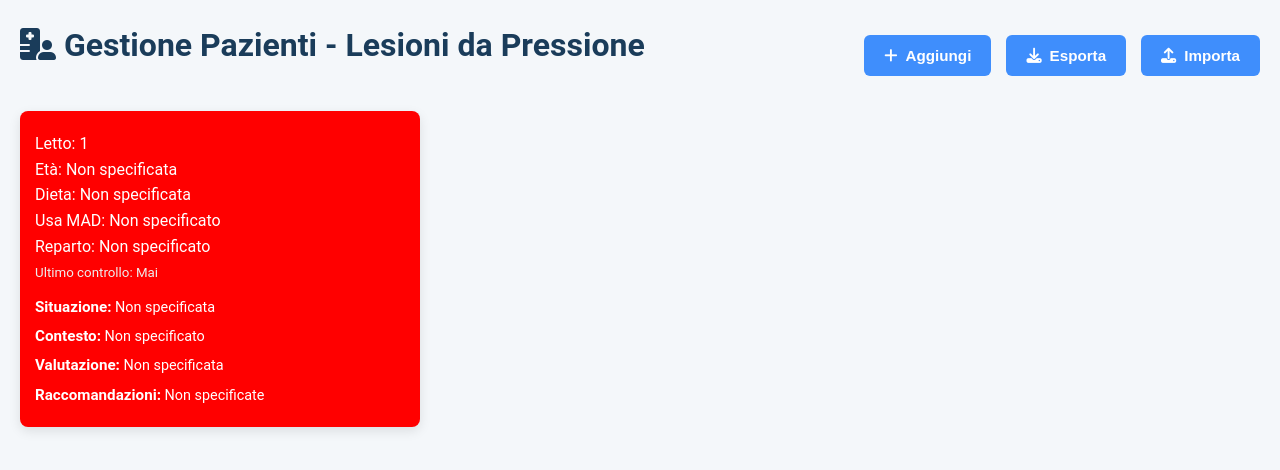
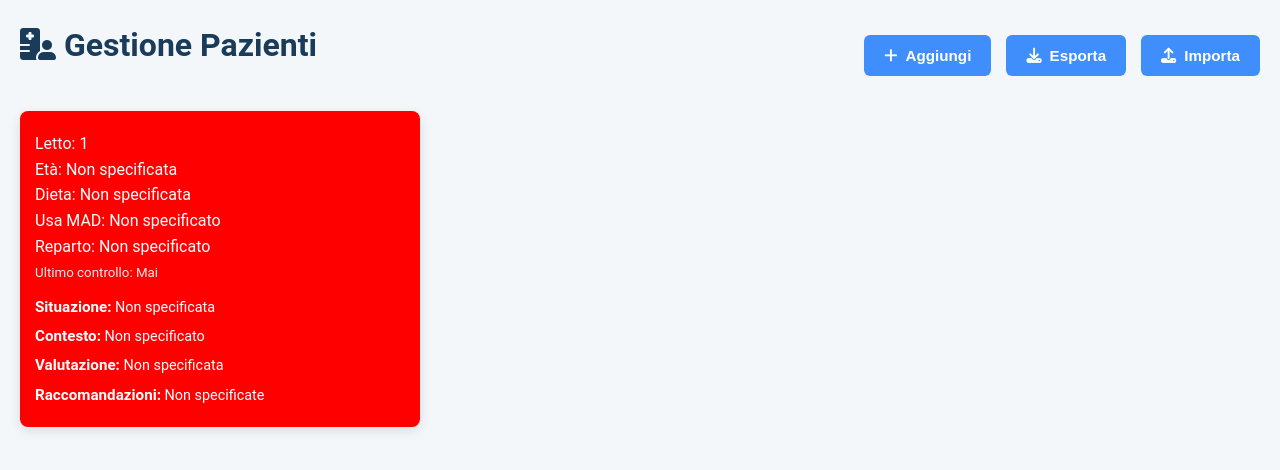
Before and after one commit to Jabo86/schedapaziente, a plain HTML site: page index.html in a window 1280 px wide. Drawn offline with Linux system fonts and the light colour scheme.

Commit message:
Update index.html

```diff
--- a/index.html
+++ b/index.html
@@ -469,7 +469,7 @@
 </head>
 <body>
   <header>
-    <h1><i class="fas fa-hospital-user"></i> Gestione Pazienti - Lesioni da Pressione</h1>
+    <h1><i class="fas fa-hospital-user"></i> Gestione Pazienti </h1>
     <div class="header-actions">
       <button class="btn" onclick="aggiungiPaziente()" aria-label="Aggiungi nuovo paziente"><i class="fas fa-plus"></i> Aggiungi</button>
       <button class="btn" onclick="esportaPazienti()" aria-label="Esporta dati in JSON"><i class="fas fa-download"></i> Esporta</button>
```
